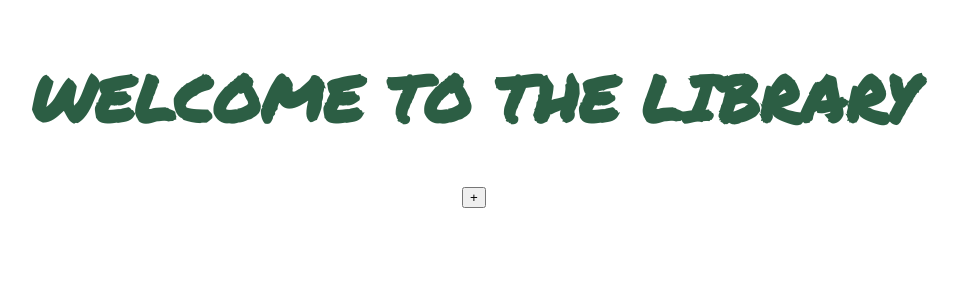
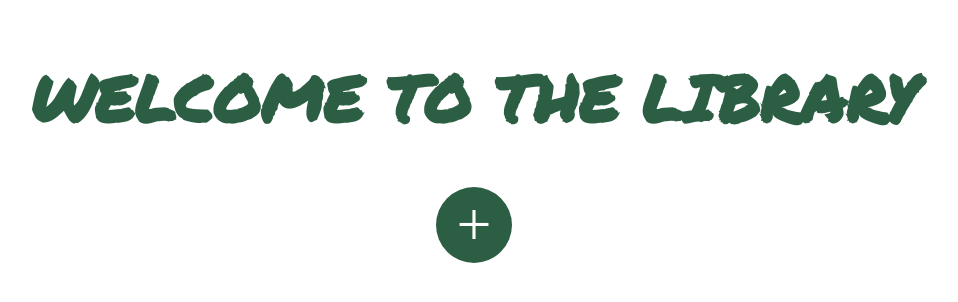
Before and after one commit to temporarynamelol/library, a plain HTML site: page index.html in a window 1280 px wide. Shown: the whole page, without its empty margins (166-1124 px from the left). Drawn offline with Linux system fonts and the light colour scheme.

Commit message:
Add style for new book button

```diff
--- a/styles.css
+++ b/styles.css
@@ -23,6 +23,23 @@ body {
     font-family: 'permanentMarker';
     font-size: 4rem;
 }
+
+.newBook {
+    all: unset;
+    font-size: 62px;
+    background-color: #2c5e44;
+    color: white;
+    width: 76px;
+    height: 76px;
+    border-radius: 50%;
+
+}
+
+.newBook:hover {
+    background-color: #234b36;
+    color: rgb(236, 236, 236);
+}
+
 .books {
     display: grid;
     grid-template-columns: repeat(auto-fill, minmax(300px, 1fr));
```
